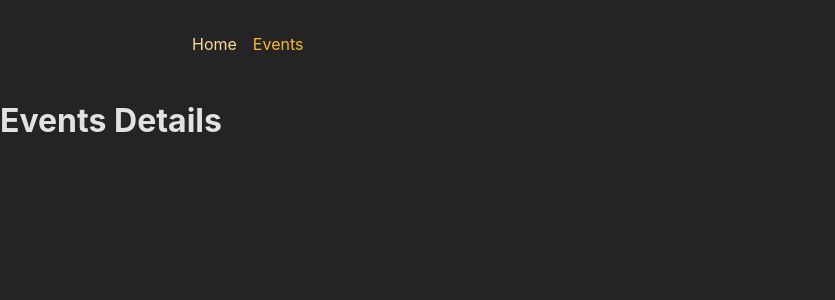
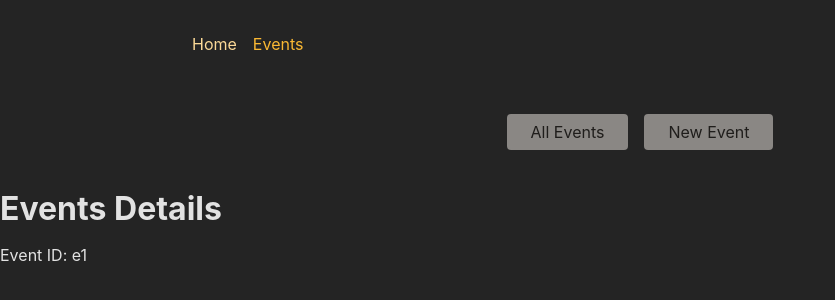
Before and after one commit to ankushudapure24/starting-project-s22, a React (Create React App) app in the folder frontend/: page /events/e1 in a window 1280 px wide. Shown: the top 300 px of the page, without its empty margins (0-835 px from the left). Built offline with nearby package versions, Linux system fonts and the light colour scheme.

Commit message:
Commit at end of day 23 Jan 25
Added loader function to fetched data.
createed event root.

```diff
--- a/frontend/src/App.js
+++ b/frontend/src/App.js
@@ -23,8 +23,11 @@
 //DONE
 // 6. Output a list of dummy events to the EventsPage
 //    Every list item should include a link to the respective EventDetailPage
+//DONE
 // 7. Output the ID of the selected event on the EventDetailPage
+//DONE
 // BONUS: Add another (nested) layout route that adds the <EventNavigation> component above all /events... page components
+//Done
 import {RouterProvider, createBrowserRouter} from 'react-router-dom';
 
 import HomePage from './pages/Home.js';
@@ -33,6 +36,8 @@ import EventsDetailPage from './pages/EventDetail.js'
 import NewEventPage from './pages/NewEvent.js';
 import EditEventPage from './pages/EditEvent.js';
 import RootLayout from './pages/Root.js'
+import EventsRootLayout from './pages/eventsRoot.js';
+import { loader as eventsLoader } from './pages/Events.js';
 
 const router = createBrowserRouter([
   {
@@ -40,10 +45,16 @@ const router = createBrowserRouter([
     element: <RootLayout />,
     children: [
       { index: true, element: <HomePage /> },
-      { path: "/events", element: <EventsPage /> },
-      { path: "/events/:eventId", element: <EventsDetailPage /> },
-      { path: "/events/new", element: <NewEventPage /> },
-      { path: "/events/:eventId/edit", element: <EditEventPage /> },
+      {
+        path: "events",
+        element: <EventsRootLayout />,
+        children: [
+          { index: true, element: <EventsPage />, loader: eventsLoader },
+          { path: ":eventId", element: <EventsDetailPage /> },
+          { path: "new", element: <NewEventPage /> },
+          { path: ":eventId/edit", element: <EditEventPage /> },
+        ],
+      },
     ],
   },
 ]);
--- a/frontend/src/components/EventsNavigation.js
+++ b/frontend/src/components/EventsNavigation.js
@@ -1,3 +1,5 @@
+import { NavLink } from 'react-router-dom';
+
 import classes from './EventsNavigation.module.css';
 
 function EventsNavigation() {
@@ -6,10 +8,25 @@ function EventsNavigation() {
       <nav>
         <ul className={classes.list}>
           <li>
-            <a href="/events">All Events</a>
+            <NavLink
+              to="/events"
+              className={({ isActive }) =>
+                isActive ? classes.active : undefined
+              }
+              end
+            >
+              All Events
+            </NavLink>
           </li>
           <li>
-            <a href="/events/new">New Event</a>
+            <NavLink
+              to="/events/new"
+              className={({ isActive }) =>
+                isActive ? classes.active : undefined
+              }
+            >
+              New Event
+            </NavLink>
           </li>
         </ul>
       </nav>
--- a/frontend/src/pages/EventDetail.js
+++ b/frontend/src/pages/EventDetail.js
@@ -1,7 +1,11 @@
+import { useParams } from "react-router-dom";
+
 function EventsDetailPage() {
+  const params = useParams();
   return (
     <>
       <h1>Events Details</h1>
+      <p>Event ID: {params.eventId}</p>
     </>
   );
 }
--- a/frontend/src/pages/Events.js
+++ b/frontend/src/pages/Events.js
@@ -1,33 +1,23 @@
-import { Link } from "react-router-dom";
+  import { useLoaderData } from "react-router-dom";
 
-const DUMMY_EVENTS = [
-  {
-    id: 'e1',
-    title: 'Event 1'
-  },
-  {
-    id: 'e2',
-    title: 'Event 2'
-  },
-  {
-    id: 'e3',
-    title: 'Event 3'
+  import EventsList from "../components/EventsList";
+
+  function EventsPage() {
+    const data = useLoaderData();
+    const events = data.events;
+
+    return <EventsList events={events} />;
   }
-]
 
-function EventsPage() {
-  return (
-    <>
-      <h1>Events Page</h1>
-      <ul>
-        {DUMMY_EVENTS.map(event =>
-          <li key={event.id}>
-            <Link to={event.id}>{event.title}</Link>
-          </li>
-        )}
-      </ul>
-    </>
-  );
-}
+  export default EventsPage;
 
-export default EventsPage;
+  export async function loader() {
+    const response = await fetch("http://localhost:8080/events");
+
+    if (!response.ok) {
+      //....
+    } else {
+      // const resData = await response.json();
+      return response
+    }
+  }
--- a/frontend/src/pages/Root.js
+++ b/frontend/src/pages/Root.js
@@ -1,11 +1,13 @@
-import { Outlet } from "react-router-dom";
+import { Outlet, useNavigation } from "react-router-dom";
 import MainNavigation from "../components/MainNavigation";
 
 function RootLayout() {
+  // const navigation = useNavigation();
   return (
     <>
       <MainNavigation />
       <main>
+        {/* {navigation.state === 'loading' && <p>Loading...</p>} */}
         <Outlet />
       </main>
     </>
--- /dev/null
+++ b/frontend/src/pages/eventsRoot.js
@@ -0,0 +1,13 @@
+import { Outlet } from "react-router-dom";
+import EventsNavigation from "../components/EventsNavigation";
+
+function EventsRootLayout() {
+  return (
+    <>
+      <EventsNavigation />
+        <Outlet />
+    </>
+  );
+}
+
+export default EventsRootLayout;
```
